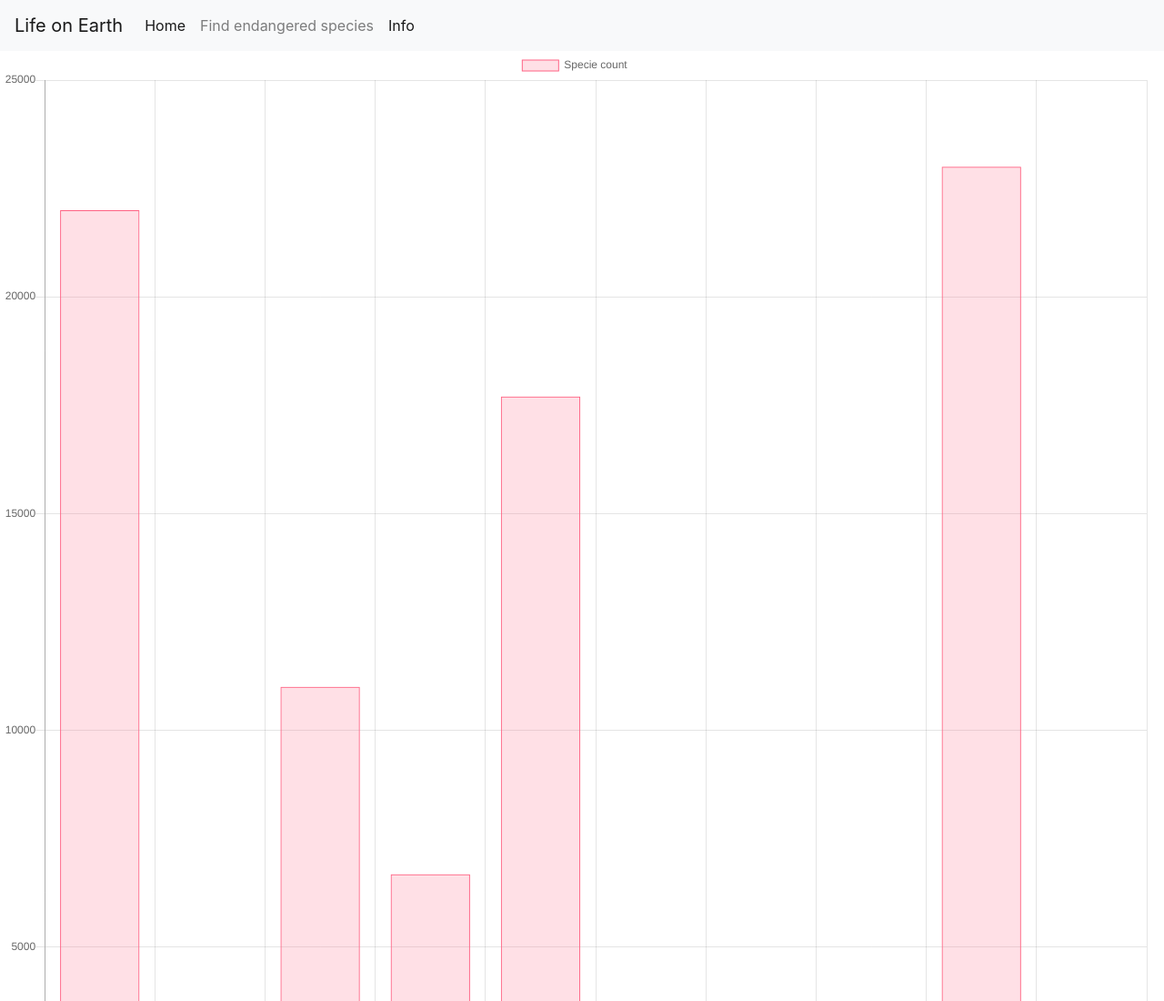
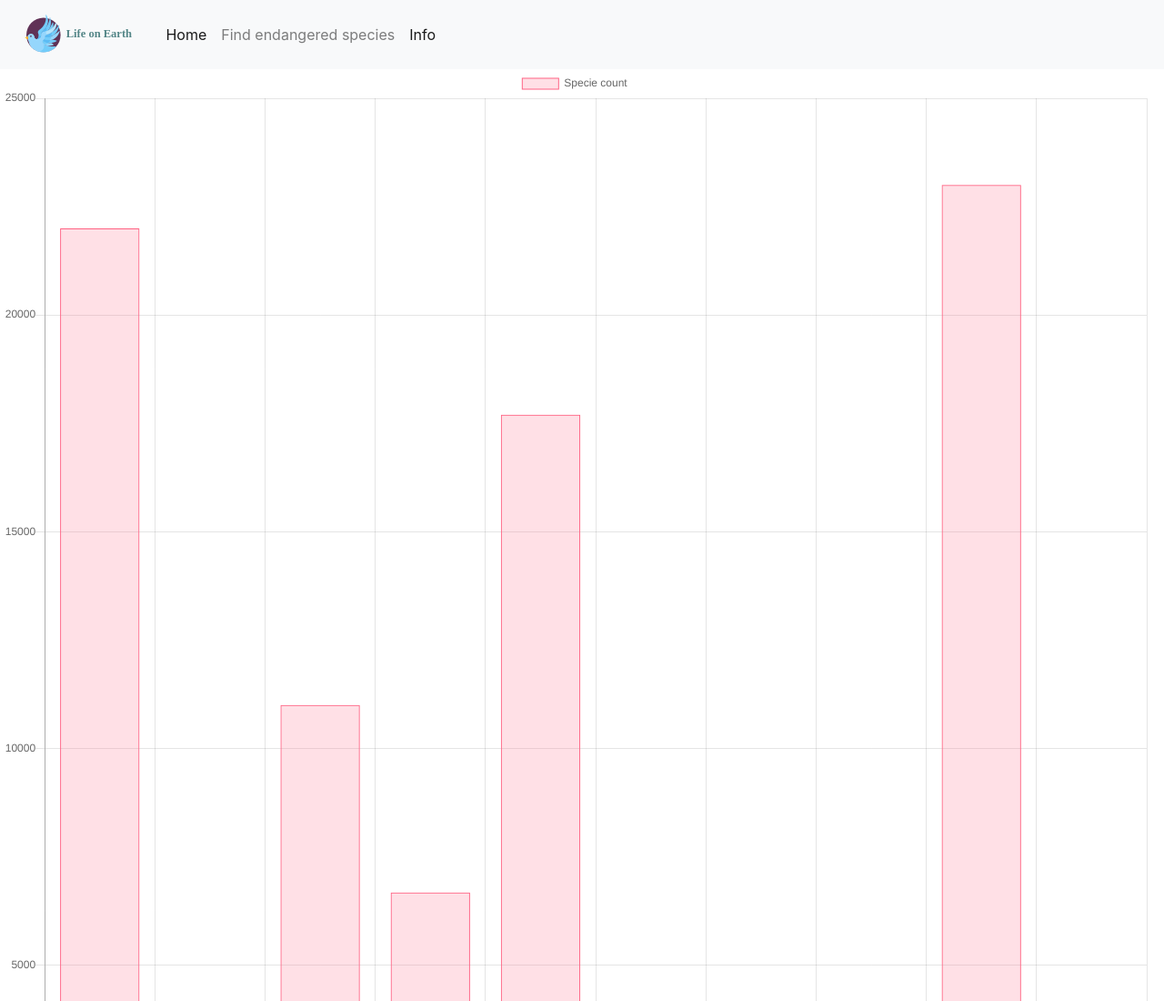
Before and after one commit to aimenawan/life-on-earth, a plain HTML site: page chart.html in a window 1280 px wide. Shown: the top 1100 px of the page at 91% size. Drawn offline with nearby package versions, Linux system fonts and the light colour scheme.

Commit message:
added logo in navbar

```diff
--- a/chart.html
+++ b/chart.html
@@ -9,7 +9,7 @@
 <body>
 
         <nav class="navbar navbar-expand-lg navbar-light bg-light">
-                <a class="navbar-brand" href="#">Life on Earth</a>
+                <a class="navbar-brand" href="#">   <img src="assets/logo.svg" height="50" alt=""></a>
                 <button class="navbar-toggler" type="button" data-toggle="collapse" data-target="#navbarNav" aria-controls="navbarNav" aria-expanded="false" aria-label="Toggle navigation">
                   <span class="navbar-toggler-icon"></span>
                 </button>
```
Also changed, not shown: index.html (+4 -1 lines), user.html (+1 -1 lines).
